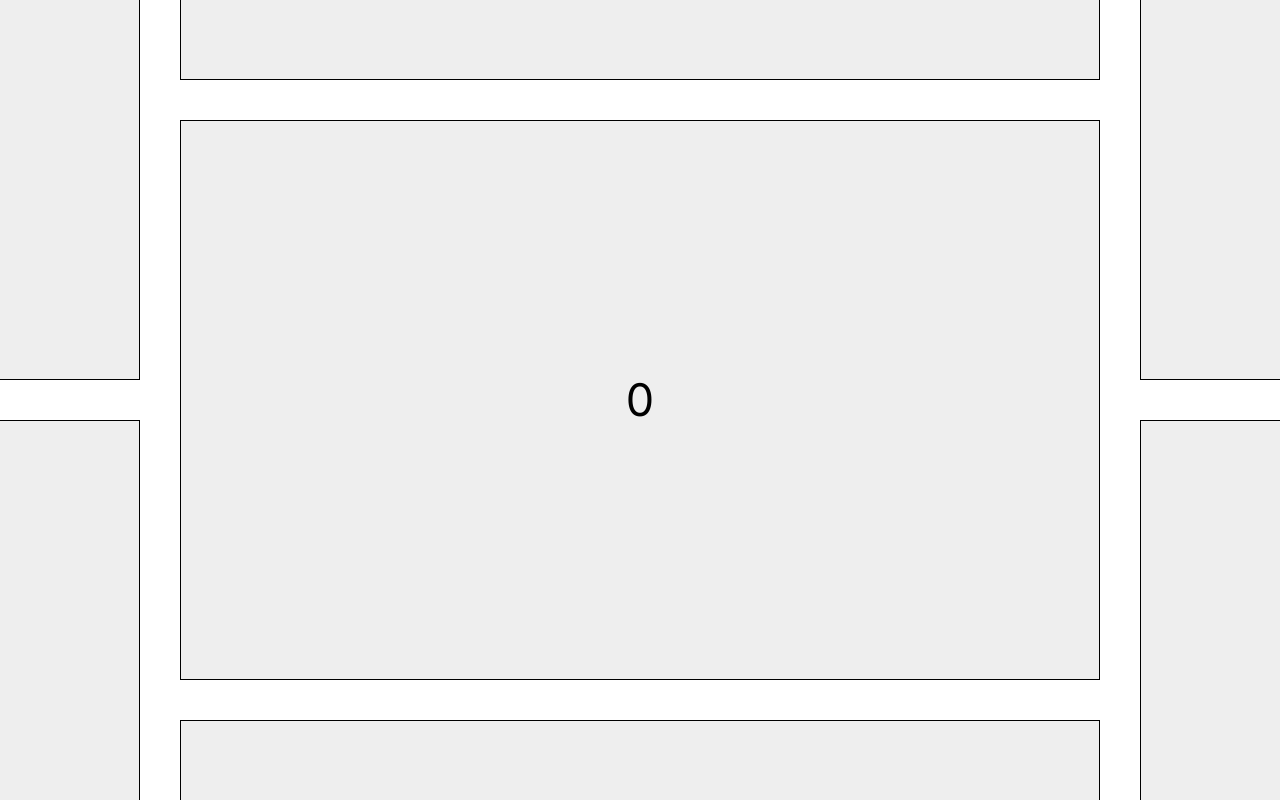
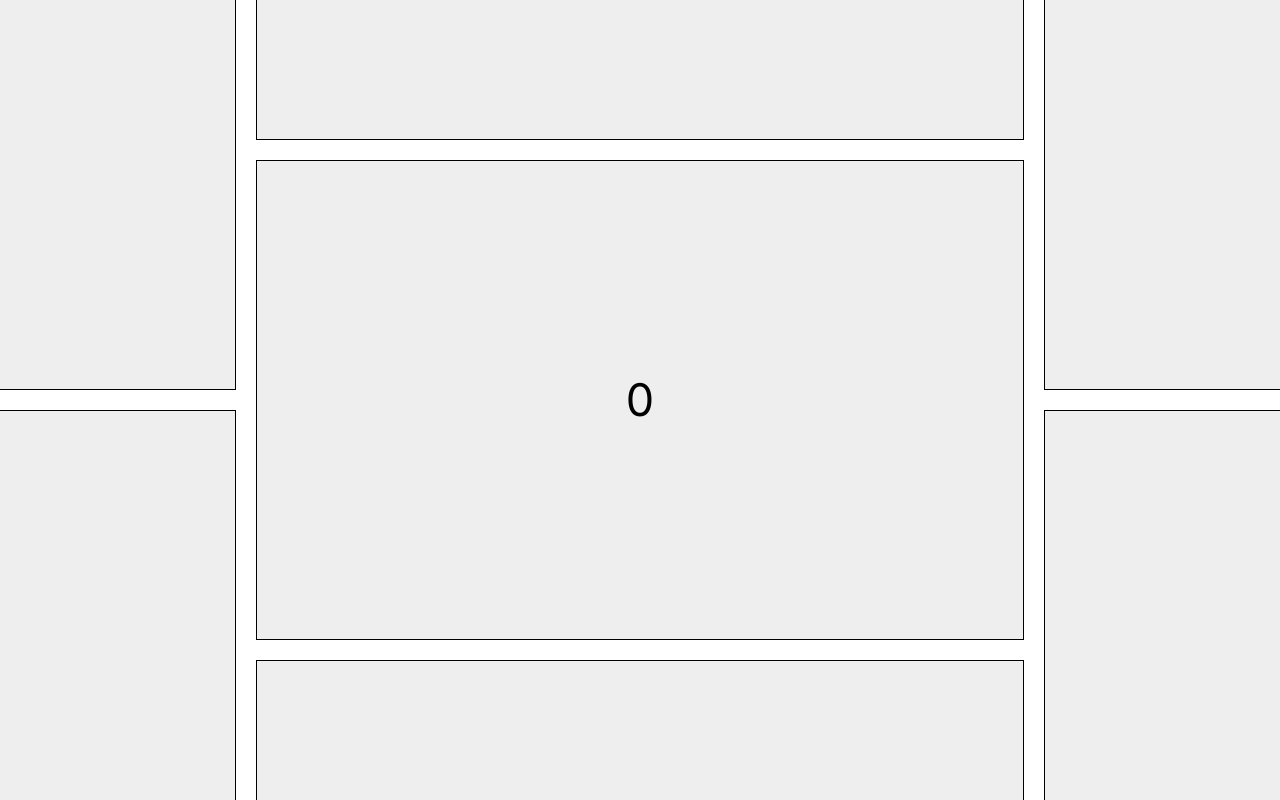
Before and after one commit to Daydreamer-riri/drag-card-demo, a Next.js app: page /flow in a window 1280 px wide. Built offline with nearby package versions, Linux system fonts and the light colour scheme.

Commit message:
chore: op code

```diff
--- a/components/flow/waterfall.tsx
+++ b/components/flow/waterfall.tsx
@@ -2,7 +2,7 @@
 import { useEffect, useMemo, useRef, useState } from 'react'
 import type { MotionValue, SpringOptions } from 'framer-motion'
 import { motion, useDragControls, useSpring } from 'framer-motion'
-import { useRouter } from 'next/navigation'
+import { useRouter, useSearchParams } from 'next/navigation'
 import { columnCount, matrix, stack } from '../../app/flow/utils'
 
 const springOptions: SpringOptions = {
@@ -12,10 +12,20 @@ const springOptions: SpringOptions = {
   stiffness: 200,
 }
 
+const rowGap = 10
+const columnGap = 10
+
+const rate = 0.6
+
+const screenWidthToItemWidth = (screenWidth: number) => screenWidth * rate + columnGap * 2
+const screenHeightToItemHeight = (screenHeight: number) => screenHeight * rate + rowGap * 2
+const itemWidthToScreenWidth = (itemWidth: number) => (itemWidth - columnGap * 2) / rate
+const itemHeightToScreenHeight = (itemHeight: number) => (itemHeight - rowGap * 2) / rate
+
 function getCoords(size: number[]) {
   const [w, h] = size
-  const screenWidth = w / 0.75
-  const screenHeight = h / 0.75
+  const screenWidth = itemWidthToScreenWidth(w)
+  const screenHeight = itemHeightToScreenHeight(h)
   return stack.map((item) => {
     const [y, x] = item
     const isOffsetItem = x % 2 === 1
@@ -38,7 +48,6 @@ export function Waterfall() {
   const aroundIndexes = getAroundIndexes(2)
 
   const constraintsRef = useRef<HTMLDivElement>(null)
-  const dragDomRef = useRef<HTMLDivElement>(null)
 
   const coords = useMemo(() => {
     return getCoords(size)
@@ -47,7 +56,7 @@ export function Waterfall() {
   useEffect(() => {
     const screenWidth = window.innerWidth
     const screenHeight = window.innerHeight
-    const size = [screenWidth * 0.75, screenHeight * 0.75]
+    const size = [screenWidthToItemWidth(screenWidth), screenHeightToItemHeight(screenHeight)]
     setSize(size)
     setIsInit(true)
     const [w, h] = size
@@ -59,6 +68,8 @@ export function Waterfall() {
   const [w, h] = size
 
   const router = useRouter()
+  const searchParams = useSearchParams()
+  const selectedId = Number(searchParams.get('id') ?? '-1')
 
   if (!isInit)
     return
@@ -70,7 +81,6 @@ export function Waterfall() {
         drag
         dragMomentum={false}
         dragControls={dragControls}
-        ref={dragDomRef}
         onDragEnd={() => {
           const newIndex = getActiveIndex()
           setActiveIndex(newIndex)
@@ -85,7 +95,7 @@ export function Waterfall() {
             return (
               <div
                 key={index}
-                style={{ zIndex: isActive ? 10 : 0, width: w, height: h, padding: 20, position: 'absolute', top: item.top, left: item.left }}
+                style={{ zIndex: isActive ? 10 : 0, width: w, height: h, padding: `${rowGap}px ${columnGap}px`, position: 'absolute', top: item.top, left: item.left }}
                 onClick={() => {
                   if (index !== activeIndex)
                     setActiveIndex(index)
```
